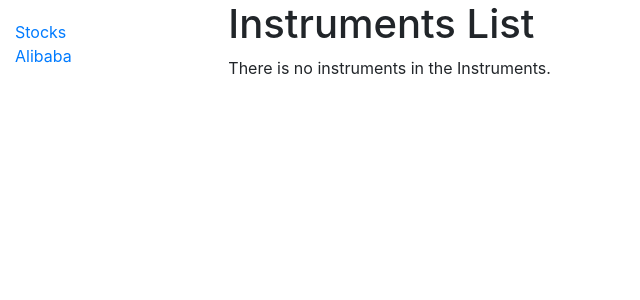
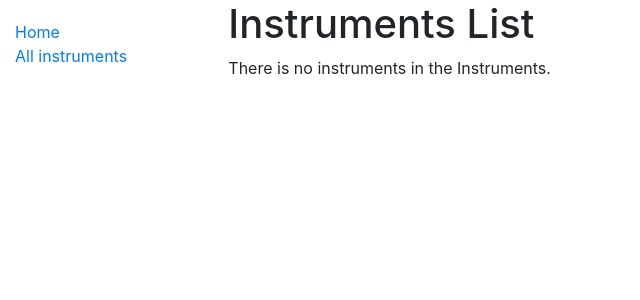
Before and after one commit to YCChenVictor/Show_MySQL_Table_App, a Django app: template view_table/templates/view_table/instrument_list.html in a window 1280 px wide. Shown: the top 300 px of the page, without its empty margins (0-640 px from the left). Run offline with Django 3.2, Linux system fonts and the light colour scheme; the template is opened without the code that fills it, so the values that code supplies are empty; parts of the project's set-up code (start-up, migrations or seed data) failed here and were passed over; some libraries are stand-ins or nearby versions.

Commit message:
modify the urls for new models

```diff
--- a/view_table/templates/base_generic.html
+++ b/view_table/templates/base_generic.html
@@ -15,8 +15,9 @@
       <div class="col-sm-2">
       {% block sidebar %}
         <ul class="sidebar-nav">
-          <li><a href="{% url 'index' %}">Stocks</a></li>
-          <li><a href="">Alibaba</a></li>
+          <li><a href="{% url 'index' %}">Home</a></li>
+          <li><a href="{% url 'instruments' %}">All instruments</a></li>
+          <li><a href=""></a></li>
         </ul>
      {% endblock %}
       </div>
```
